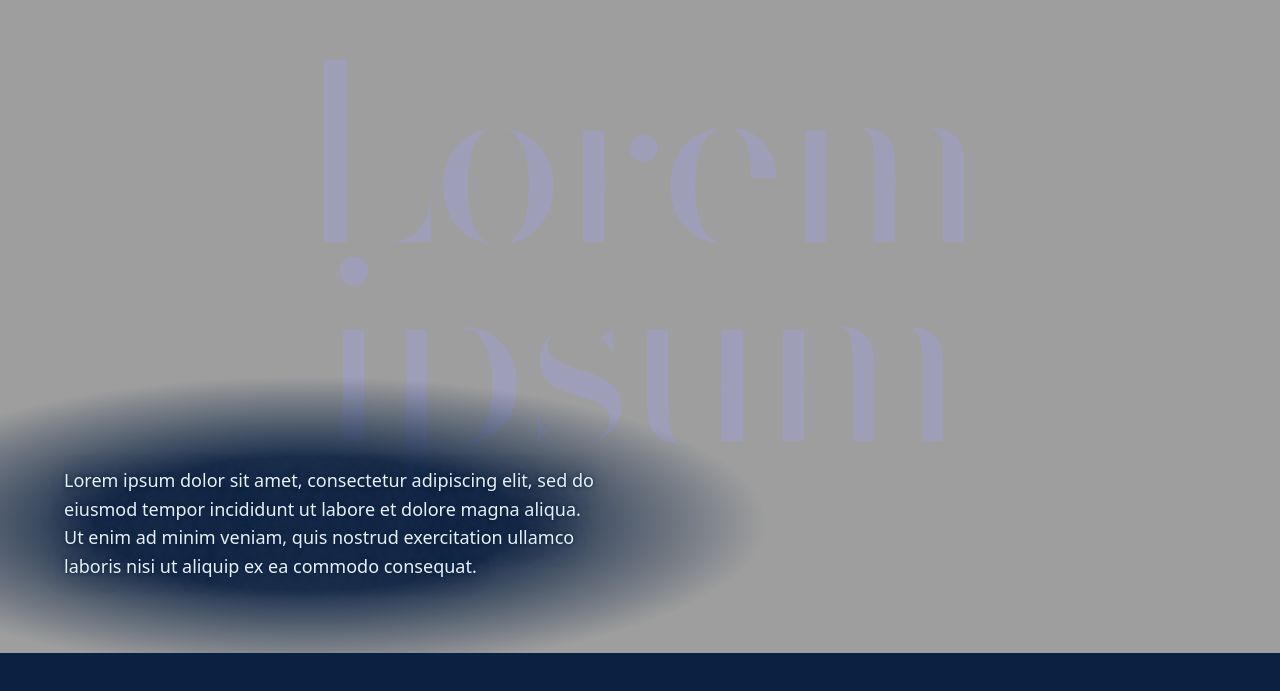
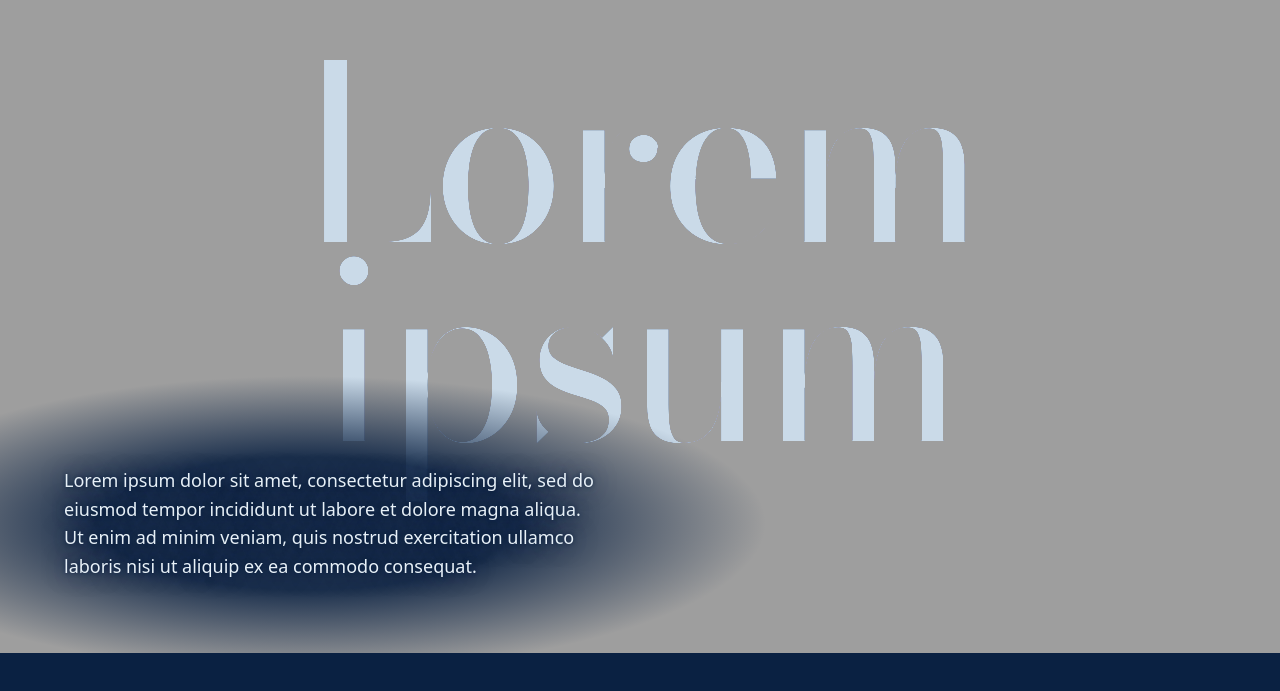
Before and after one commit to XiXinping/creepy-wifi-thing, an Astro site in the folder site/: page / in a window 1280 px wide. Shown: the part 147-838 px from the top of the page. Built offline with nearby package versions, Linux system fonts and the light colour scheme; Astro itself is replaced by a stand-in of ours; some packages are replaced by stand-ins of ours; no server answers; a web font is replaced by a local one.

Commit message:
Brighten hero title so it separates from the rendered floor

```diff
--- a/site/src/components/scenes/Hero.astro
+++ b/site/src/components/scenes/Hero.astro
@@ -30,7 +30,8 @@ import { frames } from "../../lib/renders";
     font-weight: 400;
     line-height: 0.82;
     letter-spacing: -0.02em;
-    color: var(--wash);
+    /* the rendered floor is a mid blue, so wash alone barely separates from it */
+    color: color-mix(in srgb, var(--bloom) 75%, var(--wash));
   }
 
   /* opaque frames: lighten lets the type show through the dark floor and PCB, hidden by the bright board */
```
